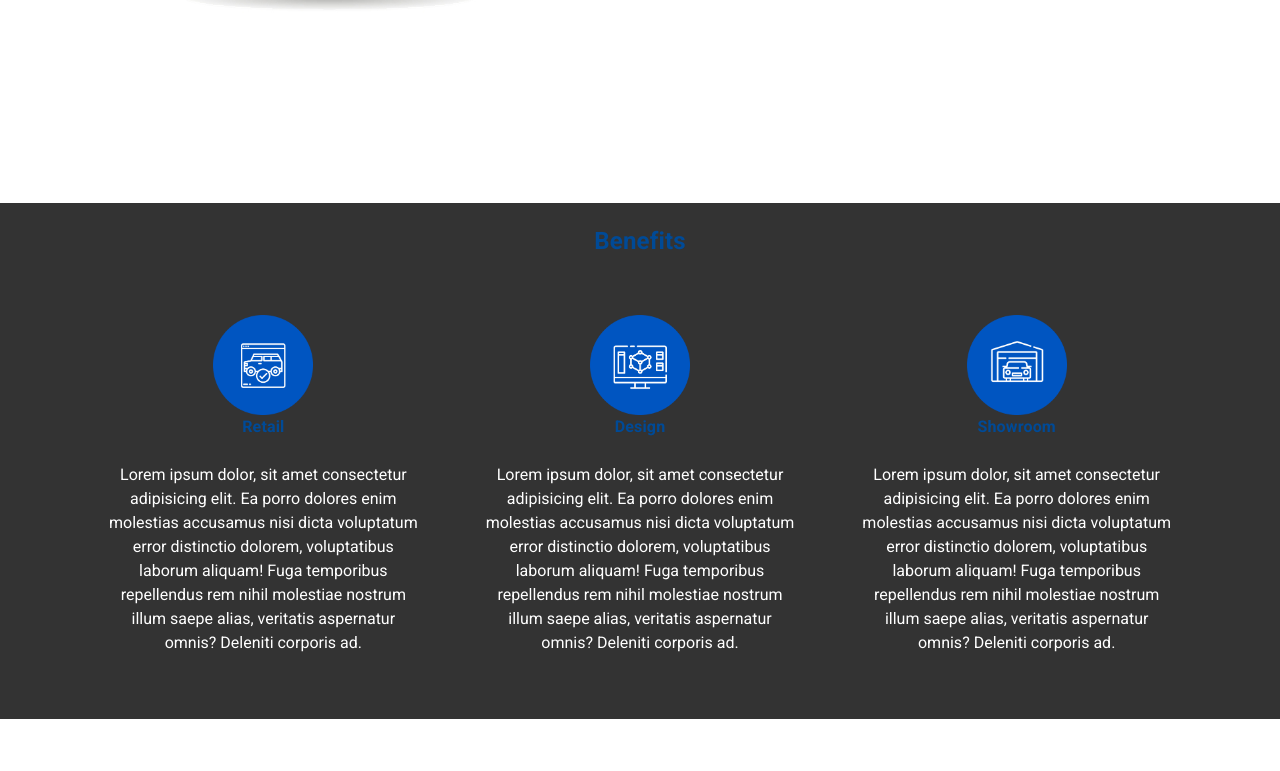
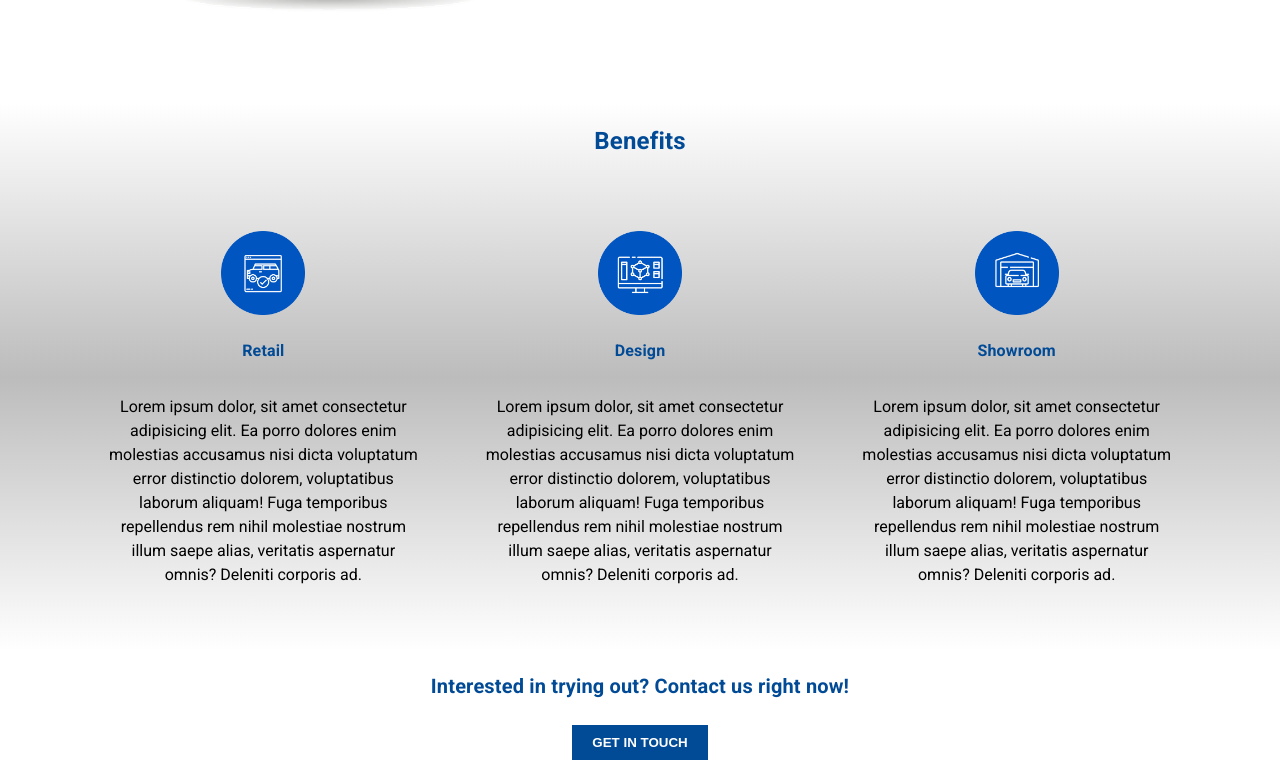
Before and after one commit to chrizzlekicks/virtualcolor, a plain HTML site: page AUROOM.html in a window 1280 px wide. Shown: the part 3549-4320 px from the top of the page. Drawn offline with Linux system fonts and the light colour scheme.

Commit message:
minor style changes

```diff
--- a/script.js
+++ b/script.js
@@ -138,12 +138,12 @@ function displayTeamMembers(teamMembers){
         </div>
         </li>`
         ).join("");
-        if(teamSection){
-            teamSection.innerHTML = displayTeam;
-            var teamImgs = teamSection.querySelectorAll(".team-toggler-link");
+    if(teamSection){
+        teamSection.innerHTML = displayTeam;
+        var teamImgs = teamSection.querySelectorAll(".team-toggler-link");
         teamImgs.forEach(teamImg =>
             teamImg.addEventListener("click", teamToggler));
-        };
+    };
 };
 
 function displayNewsItems(newsArticles){
@@ -222,7 +222,7 @@ function teamToggler(event){
     // teamSection.classList.toggle("has-open");
     listItem.lastElementChild.classList.toggle("is-open");
     if(listItem.lastElementChild.classList.contains("is-open")){
-        listItem.style.marginBottom = "264px";
+        listItem.style.marginBottom = "212px";
     } else {
         listItem.style = "";
     }
--- a/styles.css
+++ b/styles.css
@@ -510,8 +510,6 @@ MAIN GLOBAL
 }
 
 .hero-text {
-    margin-left: 25%;
-    margin-right: 25%;
     text-align: center;
 }
 
@@ -806,10 +804,8 @@ MAIN AUROOM
     display: flex;
     flex-direction: column;
     align-items: center;
-    margin-top: 100px;
-    margin-bottom: 100px;
-    background-color: #333333;
-    color: white
+    background: linear-gradient(#fff, #bcbcbc, #fff);
+    color: black;
 }
 
 .benefits {
@@ -826,13 +822,19 @@ MAIN AUROOM
     flex-direction: column;
     flex: 30%;
     align-items: center;
+    justify-content: space-around;
     text-align: center;
     padding: 2rem;
 }
 
+.benefit h4 {
+    padding: 0.5rem;
+}
+
 .icon-benefit {
-    height: 100px;
-    width: 100px;
+    height: 116px;
+    width: 116px;
+    padding: 1rem;
 }
 
 @media (max-width: 1216.9px) and (min-width: 768px) {
@@ -1097,7 +1099,7 @@ MAIN TEAM
 }
 
 .team-toggler-link img:hover {
-    transform: scale(1.05);
+    transform: scale(1.1);
     cursor: pointer;
 }
 
```
Lines whose indentation alone changed are shown as unchanged.
